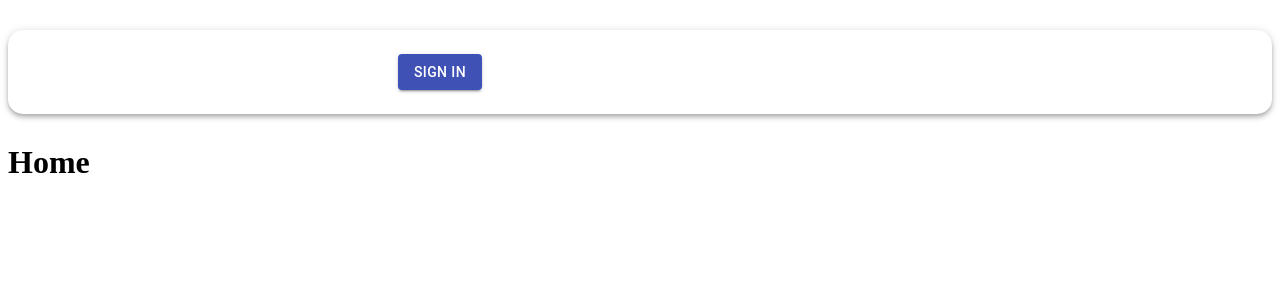
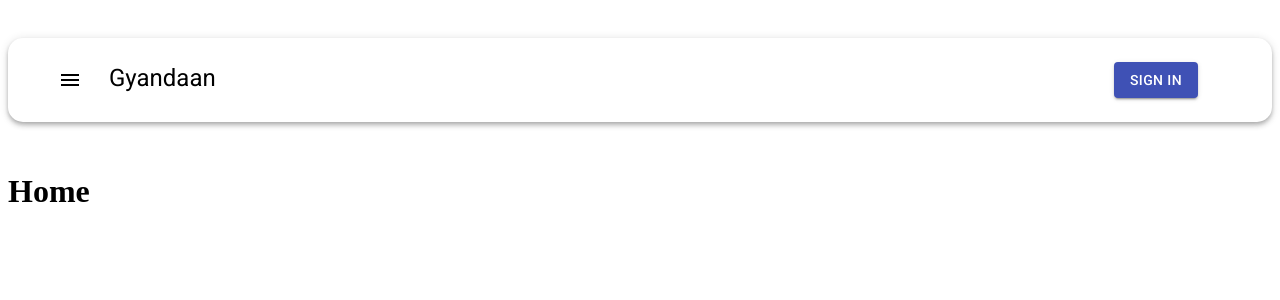
Before and after one commit to akshat12000/Ctrl-Alt-Debt, a React (Create React App) app in the folder client/: page / in a window 1280 px wide. Shown: the top 300 px of the page. Built offline with nearby package versions, Linux system fonts and the light colour scheme.

Commit message:
Added Sidebar

```diff
--- a/client/public/index.html
+++ b/client/public/index.html
@@ -4,6 +4,9 @@
     <meta charset="utf-8" />
     <link rel="icon" href="%PUBLIC_URL%/favicon.ico" />
     <meta name="viewport" content="width=device-width, initial-scale=1" />
+    <link rel="preconnect" href="https://fonts.googleapis.com">
+<link rel="preconnect" href="https://fonts.gstatic.com" crossorigin>
+<link href="https://fonts.googleapis.com/css2?family=Roboto:ital,wght@0,100;0,300;0,400;0,500;0,700;0,900;1,100;1,300;1,400;1,500;1,700;1,900&display=swap" rel="stylesheet">
     <meta name="theme-color" content="#000000" />
     <meta
       name="description"
--- a/client/src/App.js
+++ b/client/src/App.js
@@ -1,4 +1,4 @@
-import React from 'react'
+import React, { useState } from 'react'
 import ReactDOM from 'react-dom'
 
 import {BrowserRouter, Route, Switch} from 'react-router-dom'
@@ -11,11 +11,12 @@ import Auth from './components/Auth/Auth'
 
 
 const App = () => {
+    const [open,setOpen]=useState(false);
     return (
         <BrowserRouter>
-            <Navbar/>
+            <Navbar open={open} setOpen={setOpen}/>
             <Switch>
-                <Route exact path="/" component={Home} />
+                <Route exact path="/" render={()=><Home open={open}/>} />
                 <Route exact path="/auth" component={Auth} />
                 <Route exact path="/auth/student" component={AuthStudent} />
                 <Route exact path="/auth/volunteer" component={AuthVolunteer} />
--- a/client/src/components/Home/Home.js
+++ b/client/src/components/Home/Home.js
@@ -1,8 +1,10 @@
 import React from 'react'
+import useStyles from './styles';
 
-const Home = () => {
+const Home = ({open}) => {
+    const classes = useStyles();
     return (
-        <div>
+        <div className={open?classes.root:null}>
             <h1>Home</h1>
         </div>
     )
--- /dev/null
+++ b/client/src/components/Home/styles.js
@@ -0,0 +1,10 @@
+import { makeStyles } from "@material-ui/core";
+
+const drawerWidth = 240;
+
+export default makeStyles((theme)=>({
+    root:{
+        width: `calc(100% - ${drawerWidth}px)`,
+        marginLeft: drawerWidth,
+    }
+}))
--- a/client/src/components/Navbar/Navbar.js
+++ b/client/src/components/Navbar/Navbar.js
@@ -1,13 +1,15 @@
 import React, { useState, useEffect } from 'react';
-import { AppBar, Typography, Toolbar, Avatar, Button } from '@material-ui/core';
-import { Link, useHistory, useLocation } from 'react-router-dom';
+import { AppBar, Typography, Toolbar, Avatar, Button, Drawer,List,ListItem, IconButton, Divider} from '@material-ui/core';
+import MenuIcon from '@material-ui/icons/Menu'
+import ChevronLeftIcon from '@material-ui/icons/ChevronLeft';
+import {useHistory, useLocation ,Link} from 'react-router-dom';
 import { useDispatch } from 'react-redux';
 import decode from 'jwt-decode';
 
 import * as actionType from '../../constants/actionTypes';
 import useStyles from './styles';
 
-const Navbar = () => {
+const Navbar = ({open,setOpen}) => {
     const [user, setUser] = useState(JSON.parse(localStorage.getItem('profile')));
     const dispatch = useDispatch();
     const location = useLocation();
@@ -22,6 +24,16 @@ const Navbar = () => {
         setUser(null);
     };
 
+    const eliminatedLinks = ["/auth","/auth/student","/auth/volunteer"];
+
+    const handleDrawerOpen = ()=>{
+        setOpen(true);
+    }
+    const handleDrawerClose = ()=>{
+        setOpen(false);
+    }
+
+
     useEffect(() => {
         const token = user?.token;
 
@@ -33,10 +45,22 @@ const Navbar = () => {
 
         setUser(JSON.parse(localStorage.getItem('profile')));
     }, [location]);
-
     return (
-        <AppBar className={classes.appBar} position="static" color="inherit">
-
+        <div className={classes.root}>
+            <AppBar className={`${classes.appBar} ${eliminatedLinks.includes(location.pathname)||!open?null:classes.widthChanger}`} position="static" color="inherit">
+                    <div className={classes.navBrand}>
+                        <IconButton
+                            color="inherit"
+                            aria-label="open drawer"
+                            onClick={handleDrawerOpen}
+                            edge="start"
+                            id="open"
+                            className={ (open||eliminatedLinks.includes(location.pathname))?classes.hide:null}
+                        >
+                            <MenuIcon />
+                        </IconButton>
+                        <Typography variant='h5' className={classes.Header}>Gyandaan</Typography>
+                    </div>
                 <Toolbar className={classes.toolbar}>
                     {user?.result ? (
                         <div className={classes.profile}>
@@ -49,6 +73,22 @@ const Navbar = () => {
                     )}
                 </Toolbar>
             </AppBar>
+            <Drawer align="left" variant="persistent" classes={{paper:classes.paperWidth}} open={open}>
+                <div className={classes.drawerHeader}>
+                    <IconButton onClick={handleDrawerClose}>
+                        <ChevronLeftIcon />
+                    </IconButton>
+                </div>
+                <Divider/>
+                <List>
+                    <ListItem button>Hello</ListItem>
+                    <ListItem button>About</ListItem>
+                    <Divider/>
+                    <ListItem button>Contact</ListItem>
+                    <ListItem button>Projects</ListItem>
+                </List>
+            </Drawer>
+        </div>
     );
 };
 
--- a/client/src/components/Navbar/styles.js
+++ b/client/src/components/Navbar/styles.js
@@ -1,5 +1,7 @@
 import { makeStyles } from '@material-ui/core/styles';
 import { deepPurple } from '@material-ui/core/colors';
+
+const drawerWidth = 240;
 
 export default makeStyles((theme) => ({
   appBar: {
@@ -10,6 +12,21 @@ export default makeStyles((theme) => ({
     justifyContent: 'space-between',
     alignItems: 'center',
     padding: '10px 50px',
+  },
+  navBrand:{
+    display:"flex",
+    justifyContent:"space-between"
+  },
+  drawerHeader: {
+    display: 'flex',
+    alignItems: 'center',
+    padding: theme.spacing(0, 1),
+    // necessary for content to be below app bar
+    ...theme.mixins.toolbar,
+    justifyContent: 'flex-end',
+  },
+  hide:{
+    visibility:'hidden'
   },
   heading: {
     color: 'rgba(0,183,255, 1)',
@@ -40,4 +57,18 @@ export default makeStyles((theme) => ({
     color: theme.palette.getContrastText(deepPurple[500]),
     backgroundColor: deepPurple[500],
   },
+  Header:{
+    marginTop:"6px",
+    marginLeft:"15px"
+  },
+  paperWidth:{
+    width:drawerWidth
+  },
+  root:{
+    display:"flex"
+  },
+  widthChanger:{
+    width: `calc(100% - ${drawerWidth}px)`,
+    marginLeft: drawerWidth,
+  }
 }));
```
Lines whose indentation alone changed are shown as unchanged.
